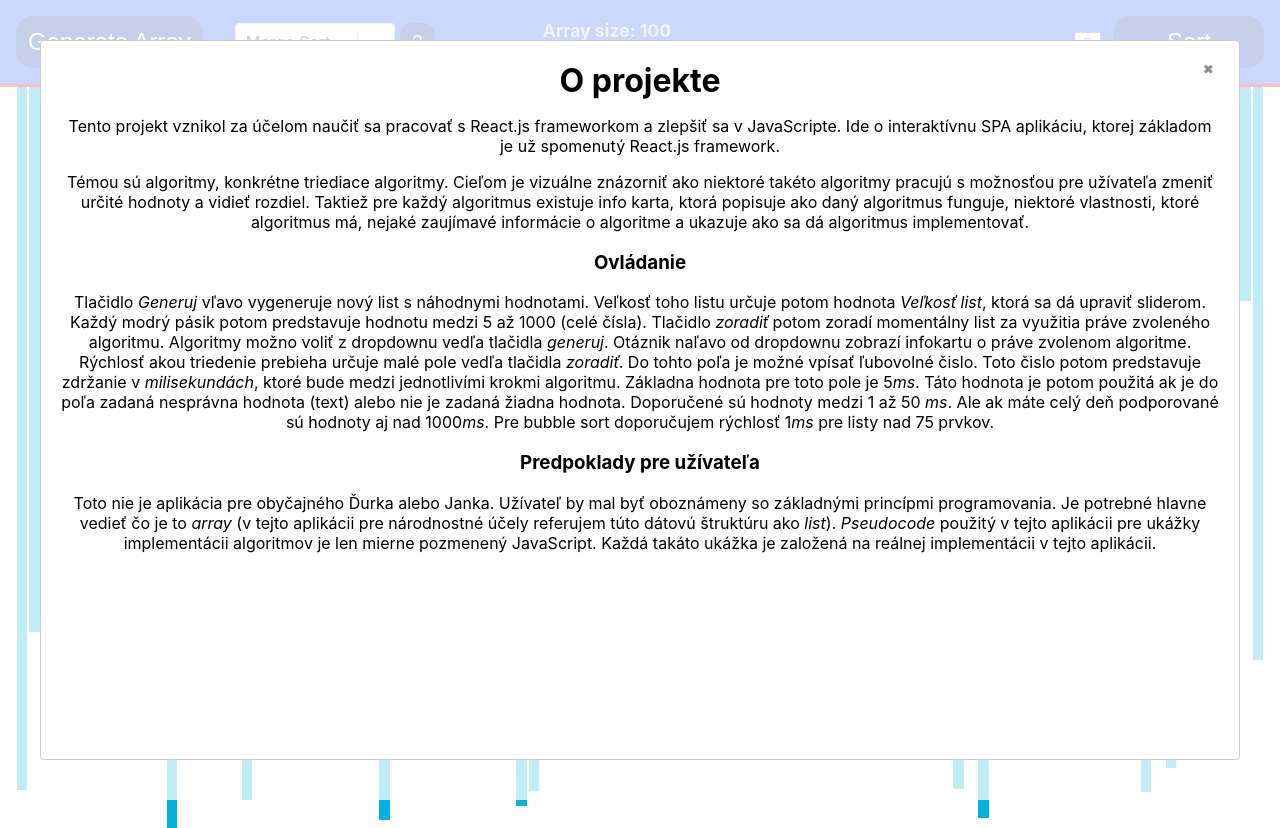
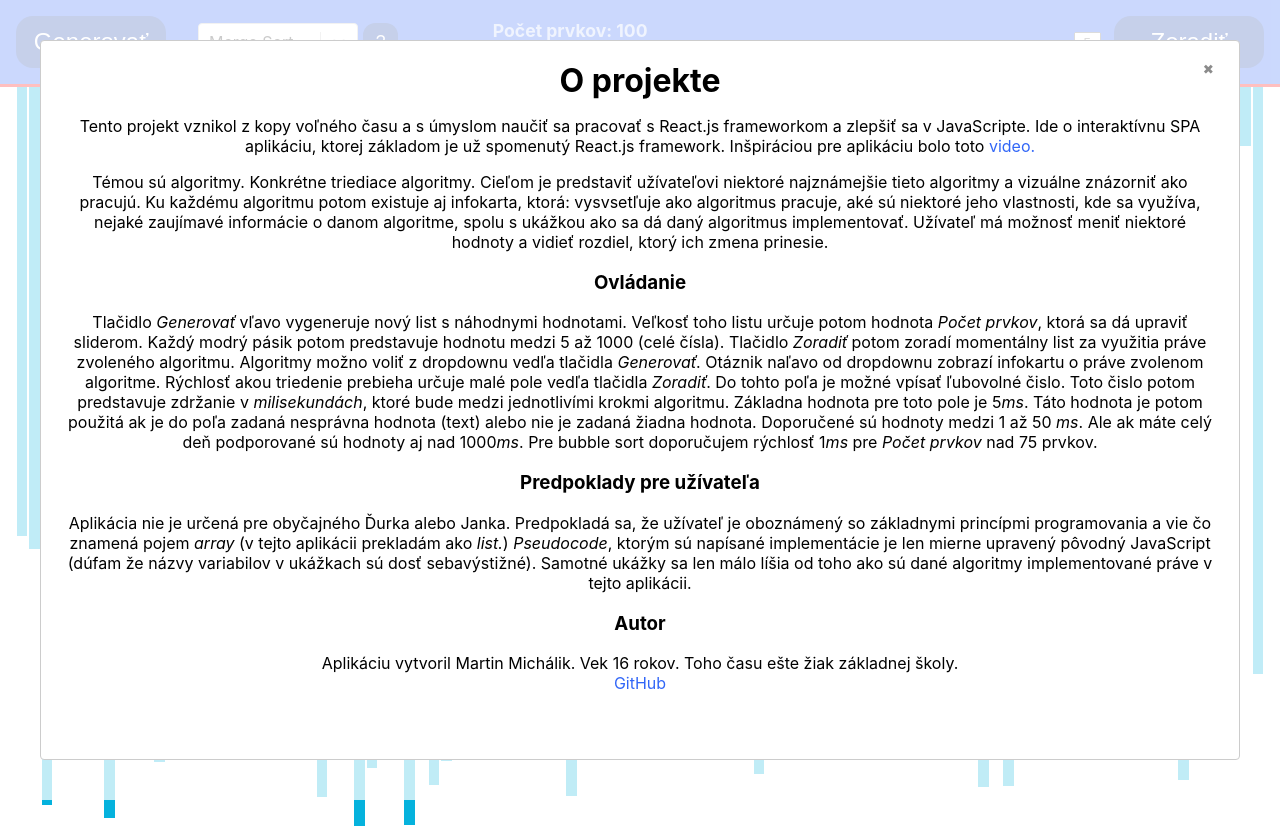
Before and after one commit to MatiniX/SortingVisualizer, a React (Create React App) app: page / in a window 1280 px wide. Built offline with nearby package versions, Linux system fonts and the light colour scheme.

Commit message:
Finalizácia projektu

```diff
--- a/src/components/NavBar.js
+++ b/src/components/NavBar.js
@@ -65,9 +65,12 @@ function sort() {
         case "shellSort":
             props.methods.shellSort()
             break;
+        default:
+            console.error("nemalo by sa nikdy stať")
+            break;
     }
 }
-function getHTML() {
+function getInfoTabHTML() {
     let html;
 
     switch (currAlgorithm) {
@@ -89,6 +92,9 @@ function getHTML() {
         case "shellSort":
             html = <ShellSortInfo close={() => setModalOpen(false)}/>
             break;
+        default:
+            console.error("nemalo by sa nikdy stať")
+            break;
     }
     return html;
 }
@@ -98,8 +104,8 @@ function getHTML() {
         <div>
             <nav className="navbar-container">
                     <div className="generate-button">
-                        <button onClick={() => props.methods.resetArray() }>
-                            <span>Generate Array</span>
+                        <button id="genButton" onClick={() => props.methods.resetArray()} disabled={props.isSorting}>
+                            <span>Generovať</span>
                         </button>
                     </div>
                     <Select options={algorithms} onChange={changeAlgorithm} defaultValue={algorithms[0]} styles={selecionStyling}/>
@@ -110,17 +116,17 @@ function getHTML() {
                     </div>
                     <div className="slider-container">
                         <input type="range" min="10" max="350" className="slider" value={props.arrSize} onChange={setArrSize}/>
-                        <p className="slider-text">Array size: {props.arrSize}</p>
+                        <p className="slider-text">Počet prvkov: {props.arrSize}</p>
                     </div>
                     <input type="text" className="sorting-speed-area" placeholder={props.sortSpeed} onChange={setSortingSpeed}/>
                     <div className="sort-button">
-                        <button onClick={sort}>
-                            <span>Sort</span>
+                        <button id="sortButton" onClick={sort} disabled={props.isSorting}>
+                            <span>Zoradiť</span>
                         </button>
                     </div>
             </nav>
             <ReactModal isOpen={isModalOpen} closeTimeoutMS={200}>
-                {getHTML()}
+                {getInfoTabHTML()}
             </ReactModal>
         </div>
     )
--- a/src/components/SortingVisualizer.js
+++ b/src/components/SortingVisualizer.js
@@ -6,28 +6,37 @@ import InfoTab from "./infoTabs/InfoTab"
 
 function SortingVisualizer() {
     if (sessionStorage.getItem("infoModalBool") === null) {
-        //console.log(infoModalShow);
         sessionStorage.setItem("infoModalBool", JSON.stringify(true));
     }
     const [infoModalShow, setInfoModalShow] = useState(JSON.parse(sessionStorage.getItem("infoModalBool")) || true);
 
 
     const [SORT_SPEED_MS, setSortSpeed] = useState(5);
-    const [ARRAY_SIZE, setArrSize] = useState(100);
+    const [ARRAY_SIZE, setArrSize] = useArray(100);
+    const [isSorting, setIsSorting] = useState(false);
 
     const [arr, setArr] = useState([]);
-
-    useEffect( () => {
-        resetArray();
-    },[])
-
-    useEffect(() => {
-        resetArray();
-    },[ARRAY_SIZE]);
 
     useEffect(() => {
         sessionStorage.setItem("infoModalBool", infoModalShow)
     },[infoModalShow]);
+
+    function useArray(size) {
+        const [ARRAY_SIZE, setArrSize] = useState(size);
+
+        useEffect(() => {
+            function resetArrayHook() {
+                let arr = []
+                for(let i = 0; i < ARRAY_SIZE; i++){
+                    arr.push(randomNumFromInerval(5,1000));
+                }
+                console.log(arr);
+                setArr(arr);
+            }
+            resetArrayHook();
+        },[ARRAY_SIZE]);
+        return [ARRAY_SIZE, setArrSize];
+    }
 
     function resetArray() {
         let arr = []
@@ -40,13 +49,16 @@ function SortingVisualizer() {
 
     function mergeSort() {
         const arrayBars = document.getElementsByClassName("array-bar");
-        algorithms.getMergeSortAnimations(arr, arrayBars, SORT_SPEED_MS);
+        setIsSorting(true);
+        algorithms.getMergeSortAnimations(arr, arrayBars, SORT_SPEED_MS, finishCallback);
     }
     function quickSort() {
         const arrayBars = document.getElementsByClassName("array-bar");
-        algorithms.getQuickSortAnimations(arr, arrayBars, SORT_SPEED_MS);
+        setIsSorting(true);
+        algorithms.getQuickSortAnimations(arr, arrayBars, SORT_SPEED_MS, finishCallback);
     }
     function bubbleSort() {
+        toggleButtons(true);
         const animations = algorithms.getBubbleSortAnimations(arr);
         for (let i = 0; i < animations.length; i++) {
             const arrayBars = document.getElementsByClassName("array-bar");
@@ -67,11 +79,15 @@ function SortingVisualizer() {
                 setTimeout(() => {
                     barOneStyle.backgroundColor = color;
                     barTwoStyle.backgroundColor = color;
+                    if (i === animations.length - 1) {
+                        toggleButtons(false);
+                    }
                 }, i * SORT_SPEED_MS);
             }
         }
     }
     function insertionSort() {
+        toggleButtons(true);
         const animations = algorithms.getInsertionSortAnimations(arr);
         console.log(animations);
         for (let i = 0; i < animations.length; i++) {
@@ -80,6 +96,7 @@ function SortingVisualizer() {
                 const barStyle = arrayBars[i].style;
                 setTimeout(() => {
                     barStyle.backgroundColor = 'green';
+
                 }, i * SORT_SPEED_MS);
             }
             else if (i === animations.length - 1) {
@@ -87,6 +104,7 @@ function SortingVisualizer() {
                     const barStyle = bar.style;
                     setTimeout(() => {
                         barStyle.backgroundColor = '#05b2dd';
+                        toggleButtons(false);
                     }, i * SORT_SPEED_MS);
                 }
             }
@@ -101,6 +119,7 @@ function SortingVisualizer() {
         }
     }
     function selectionSort() {
+        toggleButtons(true);
         const animations = algorithms.getSelectionSortAnimations(arr);
         console.log(animations);
         for (let i = 0; i < animations.length; i++) {
@@ -110,6 +129,7 @@ function SortingVisualizer() {
                     const barStyle = bar.style;
                     setTimeout(() => {
                         barStyle.backgroundColor = '#05b2dd';
+                        toggleButtons(false);
                     }, i * SORT_SPEED_MS);
                 }
             }
@@ -124,6 +144,7 @@ function SortingVisualizer() {
         }
     }
     function shellSort() {
+        toggleButtons(true);
         const animations = algorithms.getShellSortAnimations(arr);
         console.log(animations);
         for (let i = 0; i < animations.length; i++) {
@@ -142,32 +163,24 @@ function SortingVisualizer() {
                 setTimeout(() => {
                     barStyle.backgroundColor = state;
                     barStyle.height = `${barTwo * 0.75}px`;
+                    if (i === animations.length - 1) {
+                        toggleButtons(false);
+                    }
                 }, i * SORT_SPEED_MS);
             }
         }
     }
 
-    function compareArrays(arrOne, arrTwo) {
-        for (let i = 0; i < arrOne.length; i++) {
-            if (arrOne[i] !== arrTwo[i]) {
-                return false
-            }
-        }
-        return true
+    function finishCallback() {
+        setIsSorting(false);
     }
-
-    function testSort() {
-        for (let i = 0; i < 100; i++) {
-            const testArr = [];
-            for(let j = 0; j < randomNumFromInerval(4,100); j++) {
-                testArr.push(randomNumFromInerval(0,1000))
-            }
-            const arrCopy = testArr.slice()
-            testArr.sort((a, b) => a - b)
-            const animations = algorithms.getShellSortAnimations(arrCopy);
-            const result = compareArrays(testArr, arrCopy);
-            console.log(result);
-        }
+    function toggleButtons(enabled) {
+        let genButton = document.getElementById("genButton")
+        let sortButton = document.getElementById("sortButton")
+        console.log(genButton);
+        console.log(sortButton);
+        genButton.disabled = enabled;
+        sortButton.disabled = enabled;
     }
 
     return(
@@ -176,6 +189,7 @@ function SortingVisualizer() {
                 resetArray: resetArray,
                 setArrSize: setArrSize,
                 setSortSpeed: setSortSpeed,
+                setIsSorting: setIsSorting,
                 mergeSort: mergeSort,
                 quickSort: quickSort,
                 bubbleSort: bubbleSort,
@@ -183,7 +197,7 @@ function SortingVisualizer() {
                 selectionSort: selectionSort,
                 shellSort: shellSort
             }}
-             arrSize={ARRAY_SIZE} sortSpeed={SORT_SPEED_MS}/>
+             arrSize={ARRAY_SIZE} sortSpeed={SORT_SPEED_MS} isSorting={isSorting}/>
             <div className="array-container">
             {arr.map((value, index) =>
                 <div className="array-bar" key={index} style={{height:`${value * 0.75}px`}}>
--- a/src/components/infoTabs/InfoTab.js
+++ b/src/components/infoTabs/InfoTab.js
@@ -7,30 +7,37 @@ export default function InfoTab(props) {
             <h2 className="info-tab-title">O projekte</h2>
             <div className="about-section">
                 <p>
-                   Tento projekt vznikol za účelom naučiť sa pracovať s React.js frameworkom a zlepšiť sa v JavaScripte. Ide o interaktívnu SPA aplikáciu, ktorej základom
-                   je už spomenutý React.js framework.
+                   Tento projekt vznikol z kopy voľného času a s úmyslom naučiť sa pracovať s React.js frameworkom a zlepšiť sa v JavaScripte. Ide o interaktívnu SPA
+                   aplikáciu, ktorej základom je už spomenutý React.js framework. Inšpiráciou pre aplikáciu bolo toto <a href="https://www.youtube.com/watch?v=pFXYym4Wbkc" target="_blank" rel="noopener noreferrer">video.</a>
                 </p>
                 <p>
-                    Témou sú algoritmy, konkrétne triediace algoritmy. Cieľom je vizuálne znázorniť ako niektoré takéto algoritmy pracujú s možnosťou pre užívateľa zmeniť
-                    určité hodnoty a vidieť rozdiel. Taktiež pre každý algoritmus existuje info karta, ktorá popisuje ako daný algoritmus funguje, niektoré vlastnosti,
-                    ktoré algoritmus má, nejaké zaujímavé informácie o algoritme a ukazuje ako sa dá algoritmus implementovať.
+                    Témou sú algoritmy. Konkrétne triediace algoritmy. Cieľom je predstaviť užívateľovi niektoré najznámejšie tieto algoritmy a vizuálne znázorniť ako pracujú.
+                    Ku každému algoritmu potom existuje aj infokarta, ktorá: vysvsetľuje ako algoritmus pracuje, aké sú niektoré jeho vlastnosti, kde sa využíva, nejaké
+                    zaujímavé informácie o danom algoritme, spolu s ukážkou ako sa dá daný algoritmus implementovať. Užívateľ má možnosť meniť niektoré hodnoty a vidieť
+                    rozdiel, ktorý ich zmena prinesie.
                 </p>
                 <h3>Ovládanie</h3>
                 <p>
-                    Tlačidlo <i>Generuj</i> vľavo vygeneruje nový list s náhodnymi hodnotami. Veľkosť toho listu určuje potom hodnota <i>Veľkosť list</i>, ktorá sa dá
-                    upraviť sliderom. Každý modrý pásik potom predstavuje hodnotu medzi 5 až 1000 (celé čísla). Tlačidlo <i>zoradiť</i> potom zoradí momentálny list
-                    za využitia práve zvoleného algoritmu. Algoritmy možno voliť z dropdownu vedľa tlačidla <i>generuj</i>. Otáznik naľavo od dropdownu zobrazí infokartu
-                    o práve zvolenom algoritme. Rýchlosť akou triedenie prebieha určuje malé pole vedľa tlačidla <i>zoradiť</i>. Do tohto poľa je možné vpísať ľubovolné
+                    Tlačidlo <i>Generovať</i> vľavo vygeneruje nový list s náhodnymi hodnotami. Veľkosť toho listu určuje potom hodnota <i>Počet prvkov</i>, ktorá sa dá
+                    upraviť sliderom. Každý modrý pásik potom predstavuje hodnotu medzi 5 až 1000 (celé čísla). Tlačidlo <i>Zoradiť</i> potom zoradí momentálny list
+                    za využitia práve zvoleného algoritmu. Algoritmy možno voliť z dropdownu vedľa tlačidla <i>Generovať</i>. Otáznik naľavo od dropdownu zobrazí infokartu
+                    o práve zvolenom algoritme. Rýchlosť akou triedenie prebieha určuje malé pole vedľa tlačidla <i>Zoradiť</i>. Do tohto poľa je možné vpísať ľubovolné
                     čislo. Toto čislo potom predstavuje zdržanie v <i>milisekundách</i>, ktoré bude medzi jednotlivími krokmi algoritmu. Základna hodnota pre toto pole
                     je 5<i>ms</i>. Táto hodnota je potom použitá ak je do poľa zadaná nesprávna hodnota (text) alebo nie je zadaná žiadna hodnota. Doporučené sú hodnoty medzi
-                    1 až 50 <i>ms</i>. Ale ak máte celý deň podporované sú hodnoty aj nad 1000<i>ms</i>. Pre bubble sort doporučujem rýchlosť 1<i>ms</i> pre listy nad 75 prvkov.
+                    1 až 50 <i>ms</i>. Ale ak máte celý deň podporované sú hodnoty aj nad 1000<i>ms</i>. Pre bubble sort doporučujem rýchlosť 1<i>ms</i> pre <i>Počet prvkov</i> nad
+                    75 prvkov.
                 </p>
                 <h3>Predpoklady pre užívateľa</h3>
                 <p>
-                    Toto nie je aplikácia pre obyčajného Ďurka alebo Janka. Užívateľ by mal byť oboznámeny so základnými princípmi programovania. Je potrebné hlavne vedieť
-                    čo je to <i>array</i> (v tejto aplikácii pre národnostné účely referujem túto dátovú štruktúru ako <i>list</i>). <i>Pseudocode</i> použitý v tejto
-                    aplikácii pre ukážky implementácii algoritmov je len mierne pozmenený JavaScript. Každá takáto ukážka je založená na reálnej implementácii v tejto
-                    aplikácii.
+                    Aplikácia nie je určená pre obyčajného Ďurka alebo Janka. Predpokladá sa, že užívateľ je oboznámený so základnymi princípmi programovania a vie čo znamená
+                    pojem <i>array</i> (v tejto aplikácii prekladám ako <i>list.</i>) <i>Pseudocode</i>, ktorým sú napísané implementácie je len mierne upravený pôvodný
+                    JavaScript (dúfam že názvy variabilov v ukážkach sú dosť sebavýstižné). Samotné ukážky sa len málo líšia od toho ako sú dané algoritmy implementované
+                    práve v tejto aplikácii.
+                </p>
+                <h3>Autor</h3>
+                <p>
+                    Aplikáciu vytvoril Martin Michálik. Vek 16 rokov. Toho času ešte žiak základnej školy.<br/>
+                    <a href="https://github.com/MatiniX/SortingVisualizer" target="_blank" rel="noopener noreferrer">GitHub</a>
                 </p>
             </div>
         </div>
--- a/src/sortingAlgorithms/sortingAlgorithms.js
+++ b/src/sortingAlgorithms/sortingAlgorithms.js
@@ -1,9 +1,11 @@
+
 //#region Merge Sort
 
-function getMergeSortAnimations(array, DOMBars, sleepMS) {
+async function getMergeSortAnimations(array, DOMBars, sleepMS, finishedCallback) {
     if(array.length <= 1) return array;
     const auxiliaryArray = array.slice();
-    mergeSortHelper(array, 0, array.length - 1, auxiliaryArray, DOMBars, sleepMS);
+    await mergeSortHelper(array, 0, array.length - 1, auxiliaryArray, DOMBars, sleepMS);
+    finishedCallback();
 }
 
 async function mergeSortHelper(mainArray, startIdx, endIdx, auxiliaryArray, DOMBars, sleepMS) {
@@ -65,9 +67,10 @@ async function doMergeSort(mainArray, startIdx, middleIdx, endIdx, auxiliaryArra
 //#endregion
 
 //#region Quick Sort
-function getQuickSortAnimations(array, DOMBars, sleepMS) {
+async function getQuickSortAnimations(array, DOMBars, sleepMS, finishedCallback) {
     if(array.length <= 1) return array;
-    quickSort(array, 0, array.length - 1, DOMBars, sleepMS);
+    await quickSort(array, 0, array.length - 1, DOMBars, sleepMS);
+    finishedCallback();
 }
 
 async function quickSort(array, startIdx, endIdx, DOMBars, sleepMS) {
```
Also changed, not shown: src/App.css (+44 -18 lines), src/components/infoTabs/BubbleSortInfo.js (+5 -4 lines), src/components/infoTabs/InsertionSortInfo.js (+5 -4 lines), src/components/infoTabs/MergeSortInfo.js (+6 -4 lines), src/components/infoTabs/QuickSortInfo.js (+5 -4 lines), src/components/infoTabs/SelectionSortInfo.js (+5 -4 lines), src/components/infoTabs/ShellSortInfo.js (+4 -3 lines), 2 other files (tests, documents, lock files or other folders).
